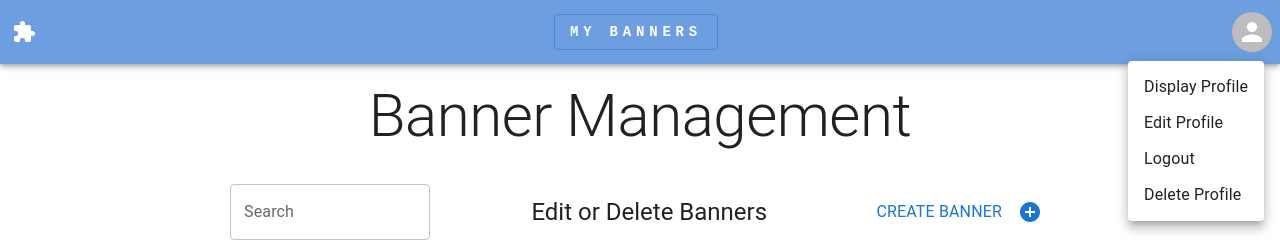
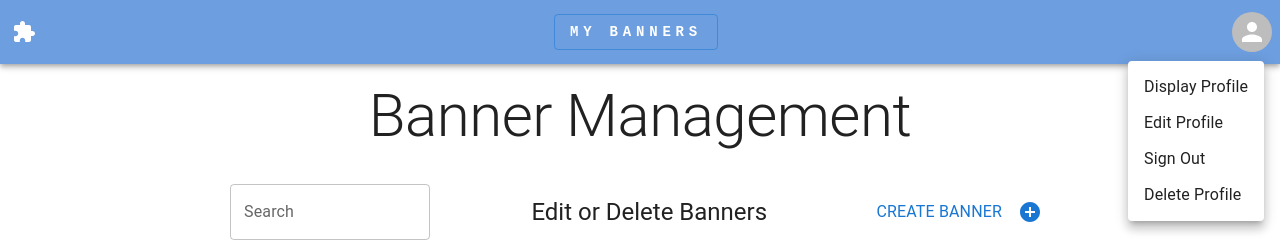
Before and after one commit to program-training/Class5-Banners-front, a React (Vite) app: page / in a window 1280 px wide. Both pictures are taken after a click on the button 1252 px from the left and 32 px from the top of the page. Shown: the top 242 px of the page. Built offline with nearby package versions, Linux system fonts and the light colour scheme.

Commit message:
Sign Out

```diff
--- a/src/features/layout/UserMenu.tsx
+++ b/src/features/layout/UserMenu.tsx
@@ -6,11 +6,14 @@ import Tooltip from "@mui/material/Tooltip";
 import IconButton from "@mui/material/IconButton";
 import { useNavigate } from "react-router-dom";
 import DeleteBannerDialog from "../banners/components/DeleteBannerDialog";
+import { useDispatch } from "react-redux";
+import { logOut } from "../users/user-slice";
 
 const UserMenu = () => {
   const [anchorElUser, setAnchorElUser] = useState<null | HTMLElement>(null);
   const [openDeleteDialog, setOpenDeleteDialog] = useState(false);
   const navigate = useNavigate();
+  const dispatch = useDispatch();
 
   const handleOpenUserMenu = (event: React.MouseEvent<HTMLElement>) => {
     setAnchorElUser(event.currentTarget);
@@ -31,7 +34,8 @@ const UserMenu = () => {
   };
 
   const handleLogout = () => {
-    // navigate("xxxxxxxx");
+    dispatch(logOut());
+    navigate("/user/login");
   };
 
   const handleOpenDeleteDialog = () => {
@@ -64,7 +68,7 @@ const UserMenu = () => {
       >
         <MenuItem onClick={handleDisplayProfile}>Display Profile</MenuItem>
         <MenuItem onClick={handleEditProfile}>Edit Profile</MenuItem>
-        <MenuItem onClick={handleLogout}>Logout</MenuItem>
+        <MenuItem onClick={handleLogout}>Sign Out</MenuItem>
         <MenuItem onClick={handleOpenDeleteDialog}>Delete Profile</MenuItem>
       </Menu>
       <DeleteBannerDialog
```
